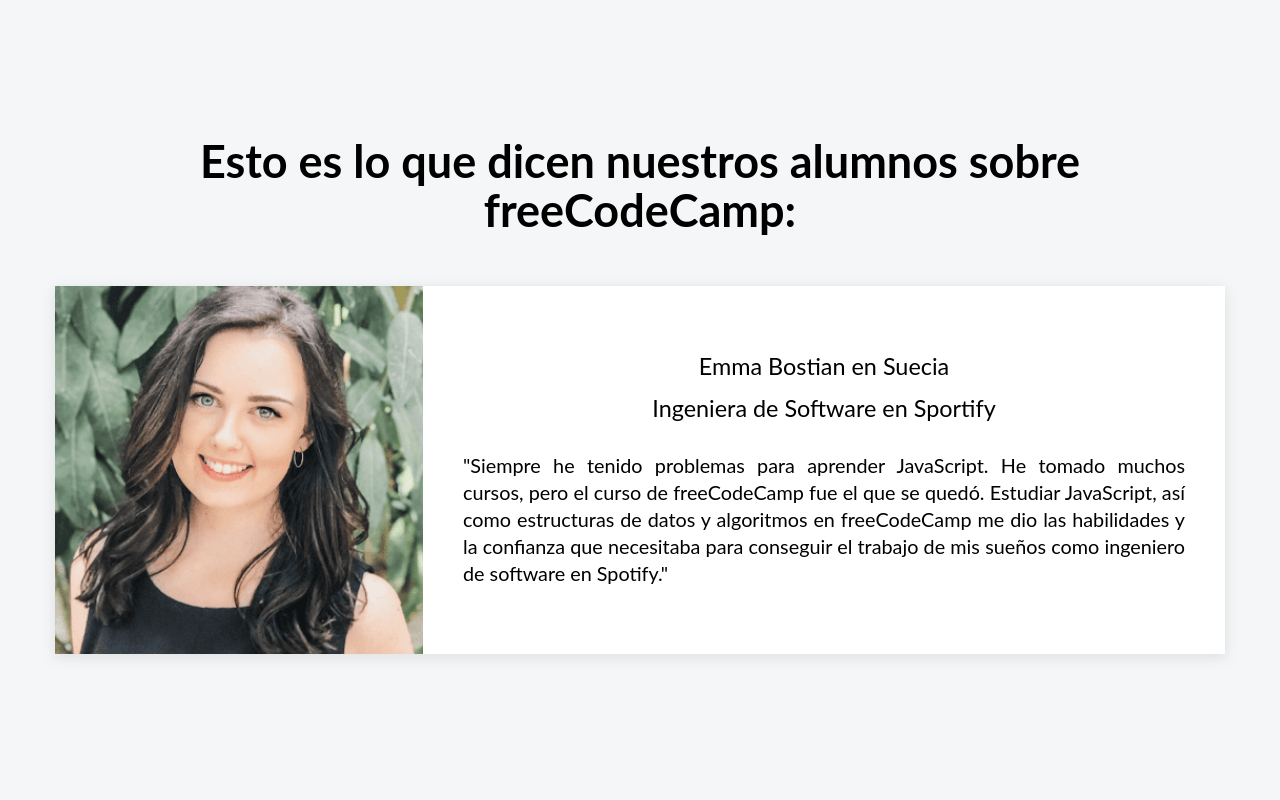
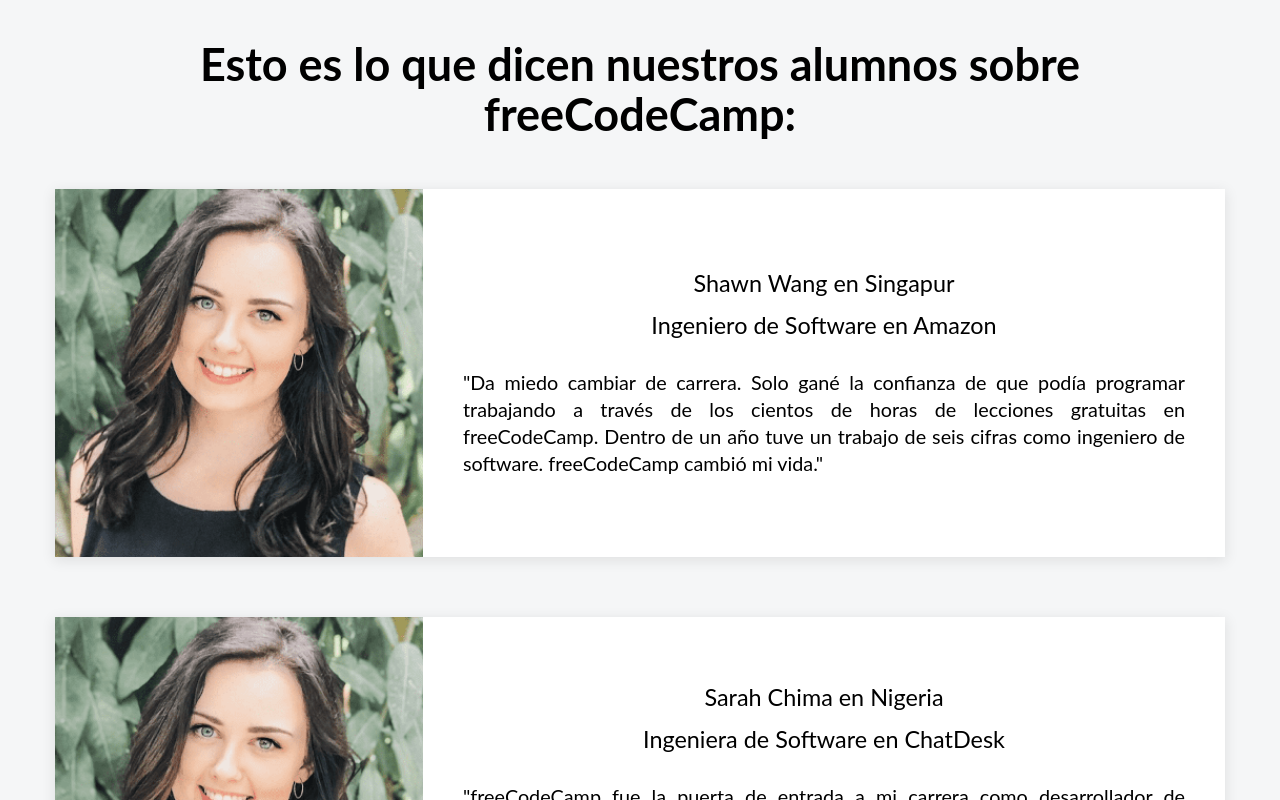
Before and after one commit to rrfcero98/testimonios-freecodecamp, a React (Create React App) app: page / in a window 1280 px wide. Shown: the top 800 px of the page. Built offline with nearby package versions, Linux system fonts and the light colour scheme.

Commit message:
Agregando props a la aplicación sin modificar el prop de imagen, así se crearon los tres testimonios

```diff
--- a/src/App.js
+++ b/src/App.js
@@ -6,7 +6,30 @@
     <div className="App">
       <div className='contenedor-principal'>
         <h1>Esto es lo que dicen nuestros alumnos sobre freeCodeCamp:</h1>
-        <Testimonio />
+        <Testimonio
+        nombre = 'Shawn Wang'
+        pais = 'Singapur'
+        imagen = ''
+        cargo = 'Ingeniero de Software'
+        empresa = 'Amazon'
+        testimonio = '"Da miedo cambiar de carrera. Solo gané la confianza de que podía programar trabajando a través de los cientos de horas de lecciones gratuitas en freeCodeCamp. Dentro de un año tuve un trabajo de seis cifras como ingeniero de software. freeCodeCamp cambió mi vida."'
+        />
+        <Testimonio
+        nombre = 'Sarah Chima'
+        pais = 'Nigeria'
+        imagen = ''
+        cargo = 'Ingeniera de Software'
+        empresa = 'ChatDesk'
+        testimonio = '"freeCodeCamp fue la puerta de entrada a mi carrera como desarrollador de software. El plan de estudios bien estructurado llevó mis conocimientos de programación de un nivel de principiante total a un nivel muy seguro. Era todo lo que necesitaba para conseguir mi primer trabajo de desarrollador en una empresa increíble."'
+        />
+        <Testimonio
+        nombre = 'Emma Bostian'
+        pais = 'Suecia'
+        imagen = ''
+        cargo = 'Ingeniera de Software'
+        empresa = 'Spotify'
+        testimonio = '"Siempre he tenido problemas para aprender JavaScript. He tomado muchos cursos, pero el curso de freeCodeCamp fue el que se quedó. Estudiar JavaScript, así como estructuras de datos y algoritmos en freeCodeCamp me dio las habilidades y la confianza que necesitaba para conseguir el trabajo de mis sueños como ingeniero de software en Spotify."'
+        />
       </div>
     </div>
   );
--- a/src/componentes/Testimonio.js
+++ b/src/componentes/Testimonio.js
@@ -1,7 +1,7 @@
 import React from 'react';
 import '../hojas-de-estilo/Testimonio.css';
 
-export function Testimonio() {
+export function Testimonio(props) {
   return (
     <div className = 'contenedor-testimonio'>
       <img
@@ -10,9 +10,9 @@
         alt = 'foto-perfil-1'
       />
       <div className='contenedor-texto-testimonio'>
-        <p className='nombre-testimonio'>Emma Bostian en Suecia</p>
-        <p className='cargo-testimonio'>Ingeniera de Software en Sportify</p>
-        <p className='texto-testimonio'>"Siempre he tenido problemas para aprender JavaScript. He tomado muchos cursos, pero el curso de freeCodeCamp fue el que se quedó. Estudiar JavaScript, así como estructuras de datos y algoritmos en freeCodeCamp me dio las habilidades y la confianza que necesitaba para conseguir el trabajo de mis sueños como ingeniero de software en Spotify."</p>
+        <p className='nombre-testimonio'>{props.nombre} en {props.pais}</p>
+        <p className='cargo-testimonio'>{props.cargo} en {props.empresa}</p>
+        <p className='texto-testimonio'>{props.testimonio}</p>
       </div>
     </div>
   );
```
